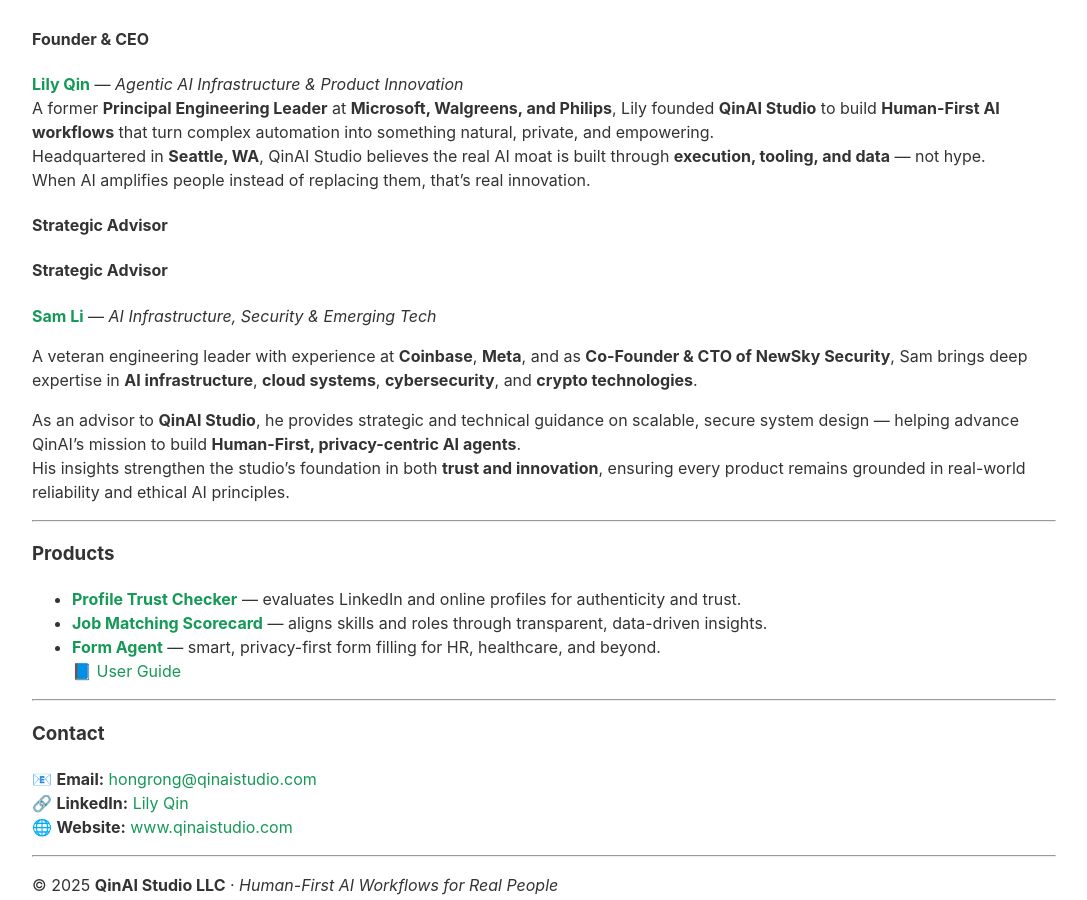
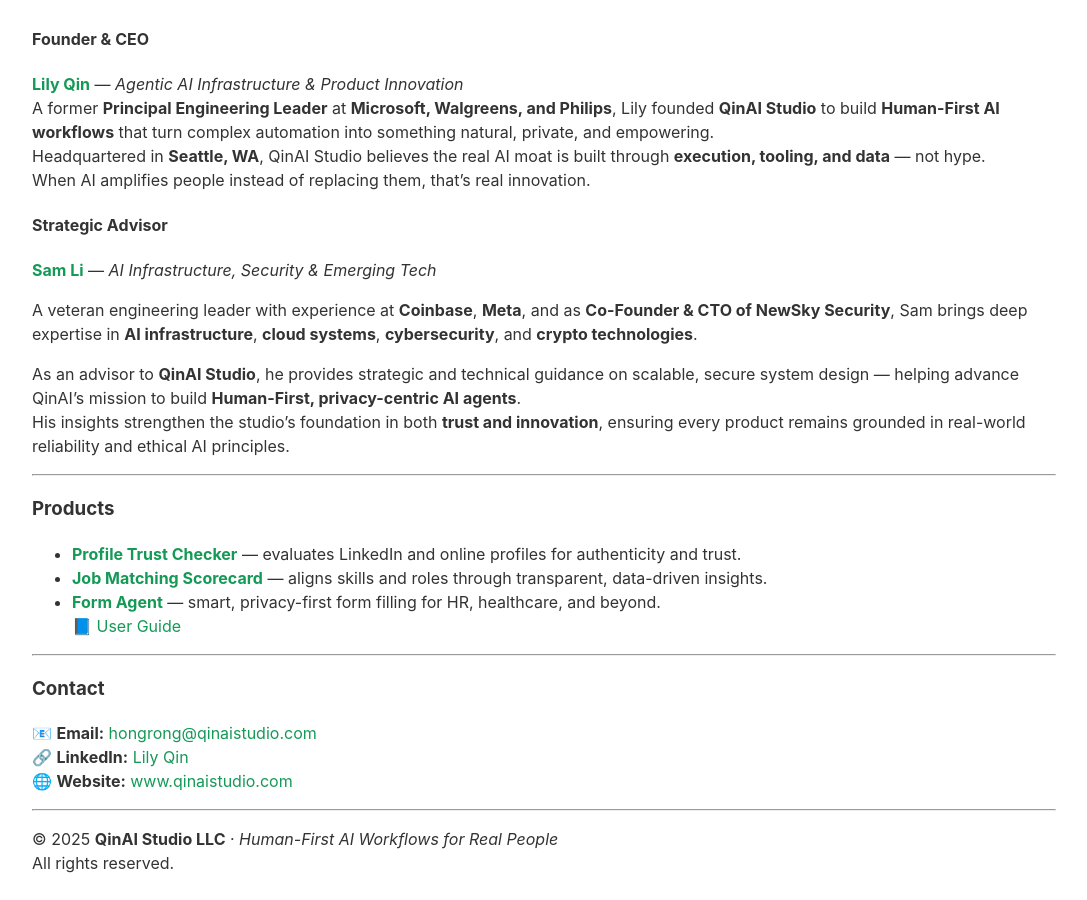
Before and after one commit to LilyQin19/qinaistudio.github.io, a Jekyll site: the page built from index.md, in a window 1280 px wide and 900 px high, scrolled down 531 px. Shown: the whole window, without its empty margins (96-1183 px from the left). Built offline with Jekyll 4.4.1, drawn with Linux system fonts in a browser that asks for light colours; our own code applies the rules of GitHub Pages for plain Markdown files.

Commit message:
Update index.md
Fix typo

```diff
--- a/index.md
+++ b/index.md
@@ -14,7 +14,7 @@ A former **Principal Engineering Leader** at **Microsoft, Walgreens, and Philips
 Headquartered in **Seattle, WA**, QinAI Studio believes the real AI moat is built through **execution, tooling, and data** — not hype.
 When AI amplifies people instead of replacing them, that’s real innovation.
 
-#### **Strategic Advisor**
+
 #### **Strategic Advisor**
 [**Sam Li**](https://www.linkedin.com/in/samsongli/) — *AI Infrastructure, Security & Emerging Tech*
 
```
